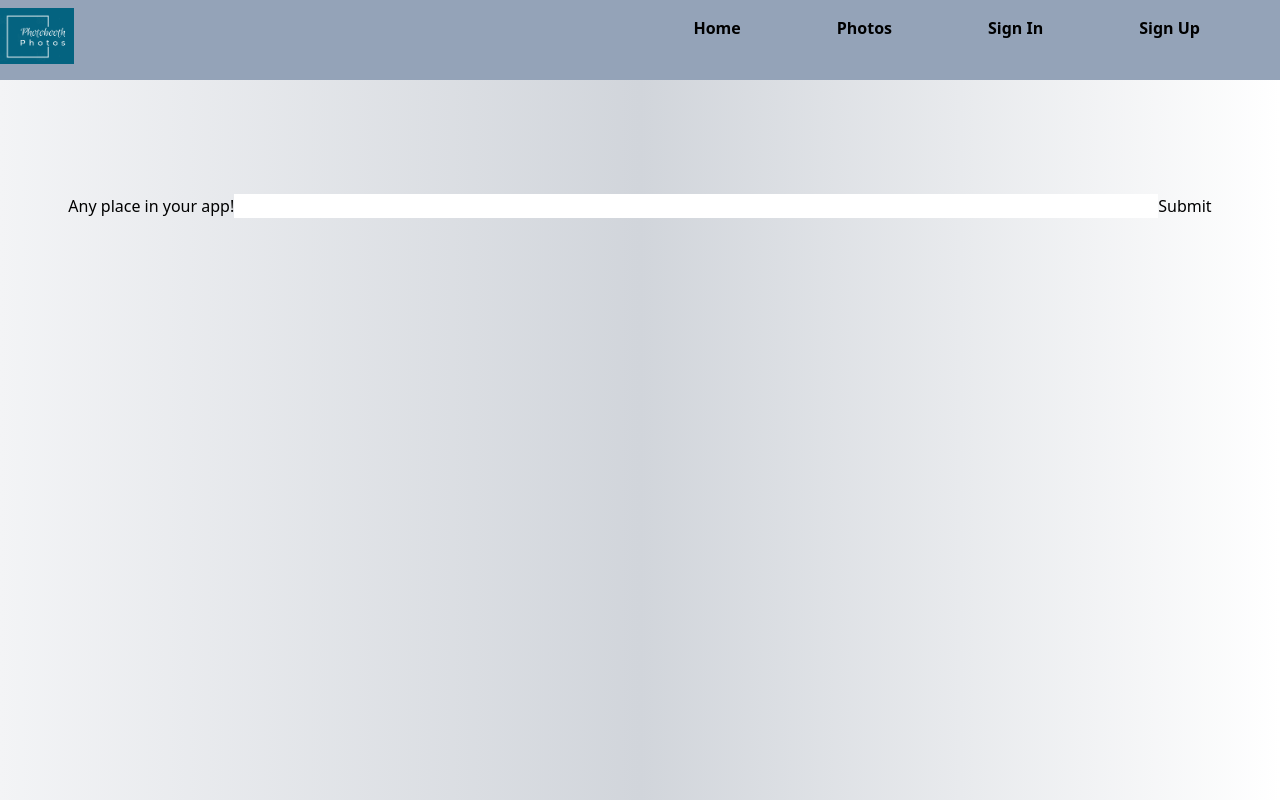
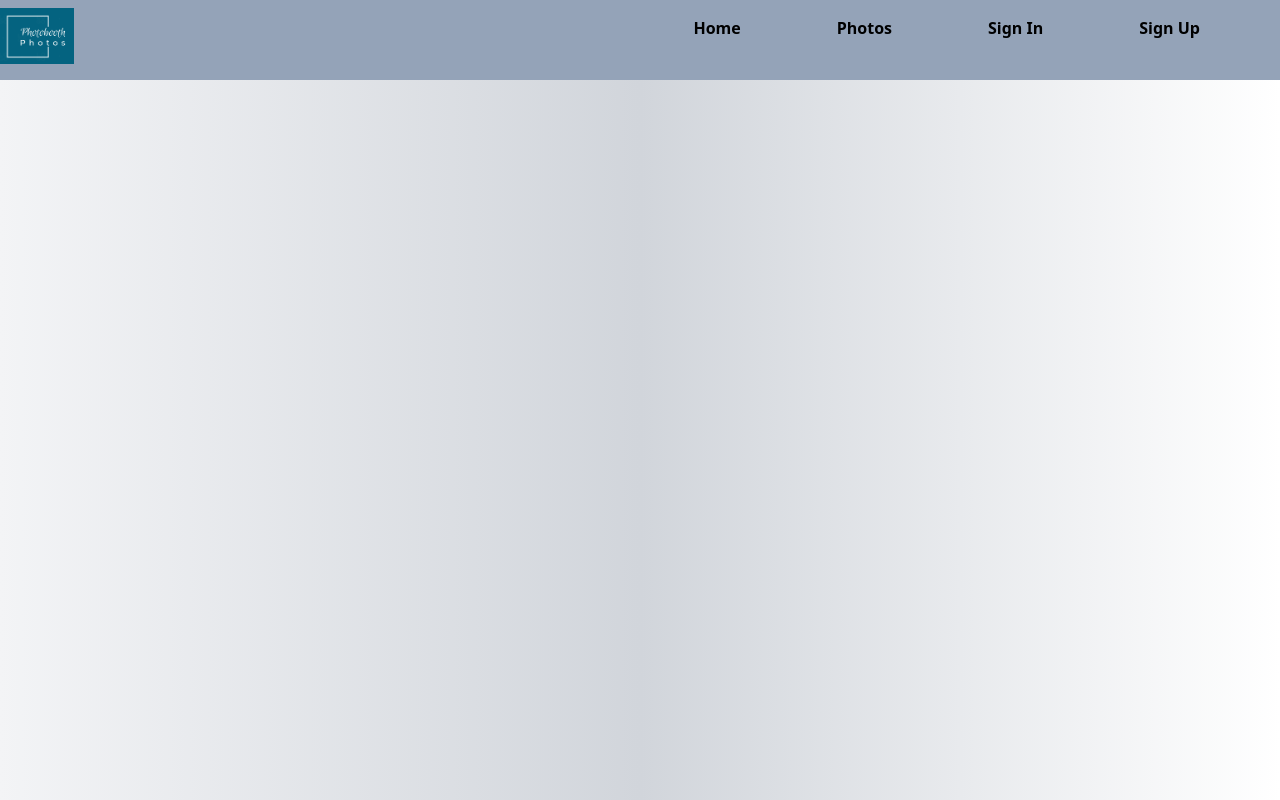
Before and after one commit to Zackius/unsplash_api_projects-, a React (Create React App) app: page /signup in a window 1280 px wide. Built offline with nearby package versions, Linux system fonts and the light colour scheme.

Commit message:
Form inputs

```diff
--- a/src/Components /SignUp.js
+++ b/src/Components /SignUp.js
@@ -1,47 +1,36 @@
-// Render Prop
-import React from 'react';
-import { Formik, Form, Field, ErrorMessage } from 'formik';
+import React from 'react'
+import { Formik, Form } from 'formik'
+import TextField from './TextField'
 
-const Basic = () => (
-  <div className='flex justify-center pt-36'>
-    <h1>Any place in your app!</h1>
-    <Formik
-      initialValues={{fullnames: '', username:'',  email: '', password: '' }}
-      validate={values => {
-        const errors = {};
-        if (!values.email) {
-          errors.email = 'Required';
-        } else if (
-          !/^[A-Z0-9._%+-]+@[A-Z0-9.-]+\.[A-Z]{2,}$/i.test(values.email)
-        ) {
-          errors.email = 'Invalid email address';
+const SignUp = () => {
+  return (
+    <Formik className="flex justify-center pt-36"
+      initialValues={
+        {
+          fullnames: "",
+          username: "",
+          email: "",
+          password: ""
+        }    }>
+      {
+        formik => {
+          <div >
+            <h1 className='text-2xl font-bold text-center'>Sign Up</h1>
+
+            <Form>
+              <TextField label="Full name" name="fullname" type="text" />
+              <TextField label="Username" name="username" type="text" />
+              <TextField label="Email" name="email" type="email" />
+              <TextField label="Password" name="password" type="password" />
+              <button className='text-center bg-blue-500 rounded-lg' type="submit">Register </button>
+
+            </Form>
+          </div>
         }
-        return errors;
-      }}
-      onSubmit={(values, { setSubmitting }) => {
-        setTimeout(() => {
-          alert(JSON.stringify(values, null, 2));
-          setSubmitting(false);
-        }, 400);
-      }}
-    >
-      {({ isSubmitting }) => (
-        <Form className='flex'>
-          <Field type="text" name="fullnames" />
-          <ErrorMessage name="fullnames" component="div" />
-          <Field type="text" name="username" />
-          <ErrorMessage name="usernamel" component="div" />
-          <Field type="email" name="email" />
-          <ErrorMessage name="email" component="div" />
-          <Field type="password" name="password" />
-          <ErrorMessage name="password" component="div" />
-          <button type="submit" disabled={isSubmitting}>
-            Submit
-          </button>
-        </Form>
-      )}
+      }
+
     </Formik>
-  </div>
-);
+  )
+}
 
-export default Basic;
+export default SignUp
--- /dev/null
+++ b/src/Components /TextField.js
@@ -0,0 +1,14 @@
+import React from 'react'
+import { useField } from 'formik'
+
+const TextField = ({ label, ...props }) => {
+    const [field, metal] = useField(props)
+  return (
+      <div className='mb-3'>
+          <label htmlFor={field.name}>{label}</label>
+          <input type="text"/>
+    </div>
+  )
+}
+
+export default TextField
```
